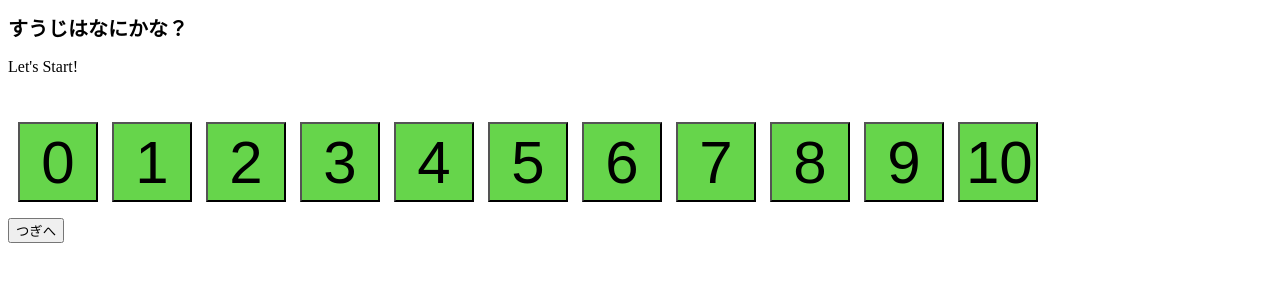
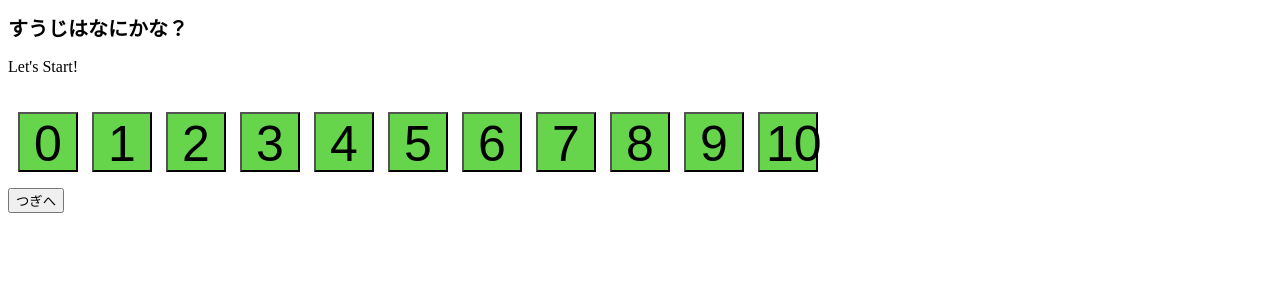
Before and after one commit to xsr155/xsr155.github.io, a plain HTML site: page index.html in a window 1280 px wide. Drawn offline with Linux system fonts and the light colour scheme.

Commit message:
style.css を更新

```diff
--- a/style.css
+++ b/style.css
@@ -8,11 +8,11 @@
 }
 .bu {
   padding: auto;
-  margin-top: 30px;
+  margin-top: 20px;
   margin-left: 10px;
-  font-size: 60px;
-  width : 80px;
-  height: 80px;
+  font-size: 50px;
+  width : 60px;
+  height: 60px;
   background-color: rgb(102, 213, 75);
 
 }
```
